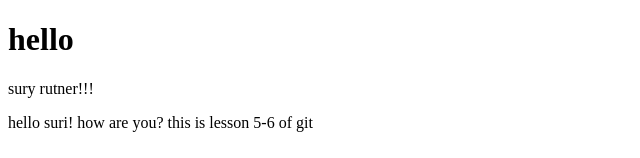
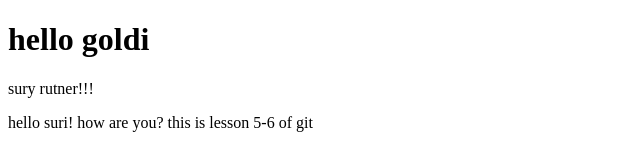
Before and after one commit to gold410/lesson6, a plain HTML site: page index.html in a window 1280 px wide. Shown: the top 158 px of the page, without its empty margins (0-640 px from the left). Drawn offline with Linux system fonts and the light colour scheme.

Commit message:
Update index.html

```diff
--- a/index.html
+++ b/index.html
@@ -7,7 +7,7 @@
     <title>Document</title>
 </head>
 <body>
-    <h1>hello</h1>
+    <h1>hello goldi</h1>
     <p>sury rutner!!!</p>
     <div>
         <p>
```
